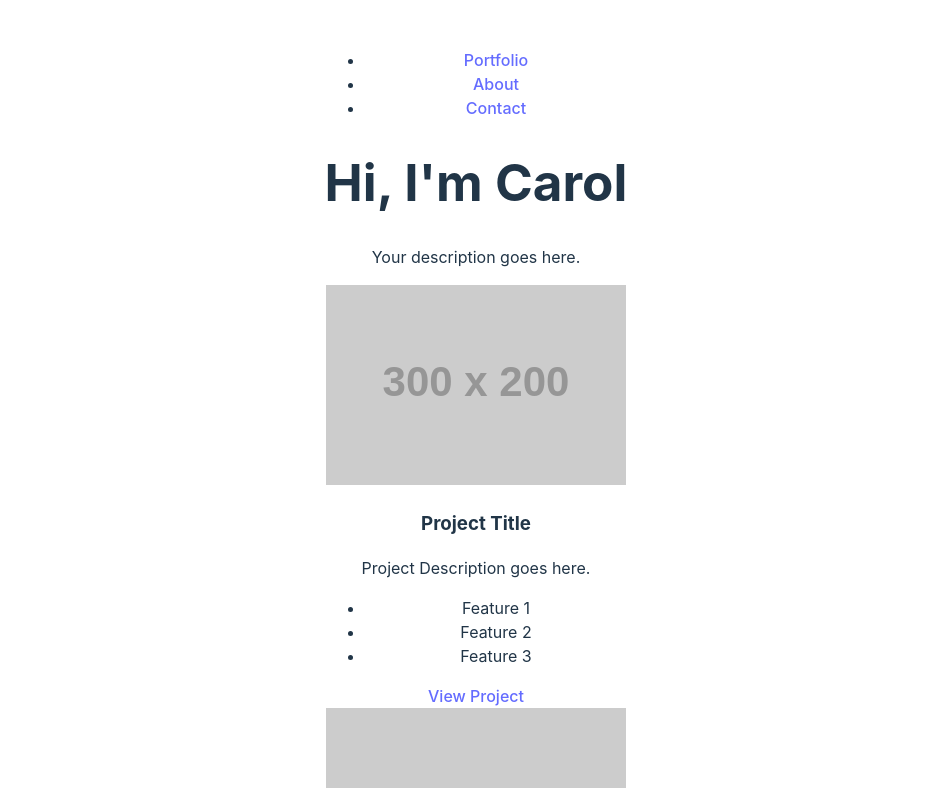
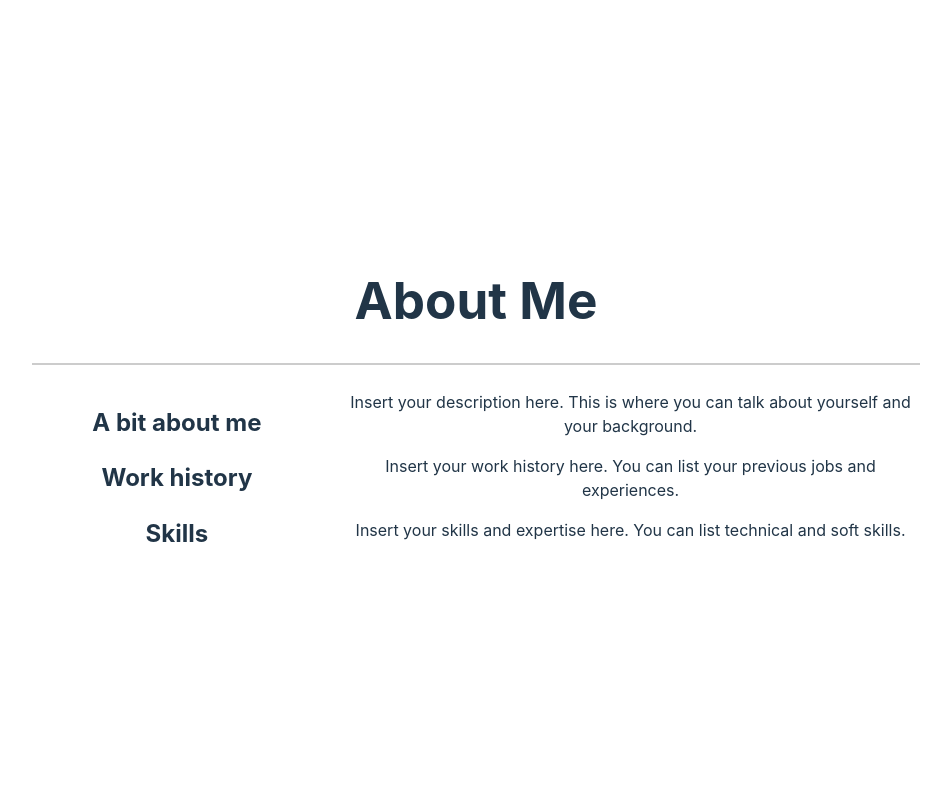
Before and after one commit to jsck45/portfolio-react, a React (Vite) app: page /about in a window 1280 px wide. Shown: the top 788 px of the page, without its empty margins (164-1115 px from the left). Built offline with nearby package versions, Linux system fonts and the light colour scheme.

Commit message:
added about page

```diff
--- a/src/App.jsx
+++ b/src/App.jsx
@@ -1,6 +1,9 @@
 import './App.css'
 import Home from './pages/Home/Home';
-import { BrowserRouter as Router } from "react-router-dom";
+import About from './pages/About/About';
+// import Contact from './pages/Contact/Contact';
+// import Portfolio from './pages/Portfolio/Portfolio';
+import { BrowserRouter as Router, Route, Routes } from "react-router-dom";
 
 
 function App() {
@@ -8,10 +11,14 @@ function App() {
   return (
     <Router>
 
+ <Routes>
 
+        <Route exact path="/" element={<Home />} />
+        <Route path="/about" element={<About />} />
+        {/* <Route path="/contact" element={<Contact />} /> */}
+        {/* <Route path="/portfolio" element={<Portfolio />} /> */}
 
-      <Home />
-
+      </Routes>
     </Router>
   )
 }
--- /dev/null
+++ b/src/pages/About/About.css
@@ -0,0 +1,36 @@
+.about-container {
+    padding: 20px;
+  }
+
+  h1 {
+    font-size: 32px;
+  }
+
+  hr {
+    border: 1px solid #ccc;
+    margin-top: 10px;
+    margin-bottom: 20px;
+  }
+
+  .resume {
+    display: flex;
+  }
+
+  .left-column {
+    flex: 1;
+    padding-right: 20px;
+  }
+
+  .left-column h2 {
+    font-size: 24px;
+    margin-bottom: 10px;
+  }
+
+  .right-column {
+    flex: 2;
+  }
+
+  .right-column p {
+    font-size: 16px;
+    margin-top: 5px;
+  }
--- /dev/null
+++ b/src/pages/About/About.jsx
@@ -0,0 +1,34 @@
+import React from "react";
+import "./About.css";
+
+const About = () => {
+  return (
+    <div className="about-container">
+      <h1>About Me</h1>
+      <hr />
+      <section className="resume">
+        <div className="left-column">
+          <h2>A bit about me</h2>
+          <h2>Work history</h2>
+          <h2>Skills</h2>
+        </div>
+        <div className="right-column">
+          <p>
+            Insert your description here. This is where you can talk about
+            yourself and your background.
+          </p>
+          <p>
+            Insert your work history here. You can list your previous jobs and
+            experiences.
+          </p>
+          <p>
+            Insert your skills and expertise here. You can list technical and
+            soft skills.
+          </p>
+        </div>
+      </section>
+    </div>
+  );
+};
+
+export default About;
```
Also changed, not shown: src/components/helloworld.jsx (deleted, +0 -12 lines), src/pages/Contact/Contact.jsx (added), src/pages/Portfolio.jsx (deleted), src/pages/Portfolio/Portfolio.jsx (added).
